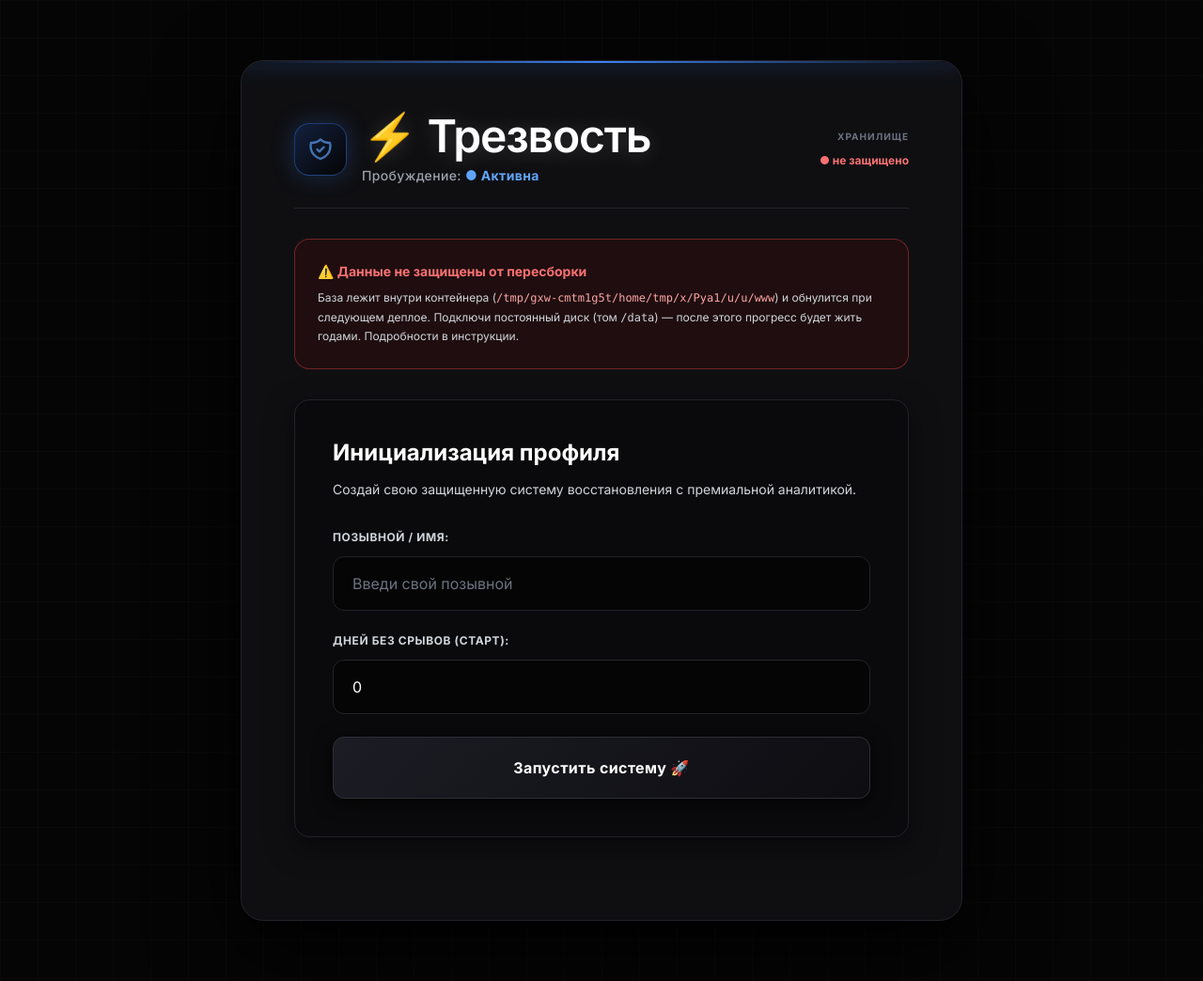
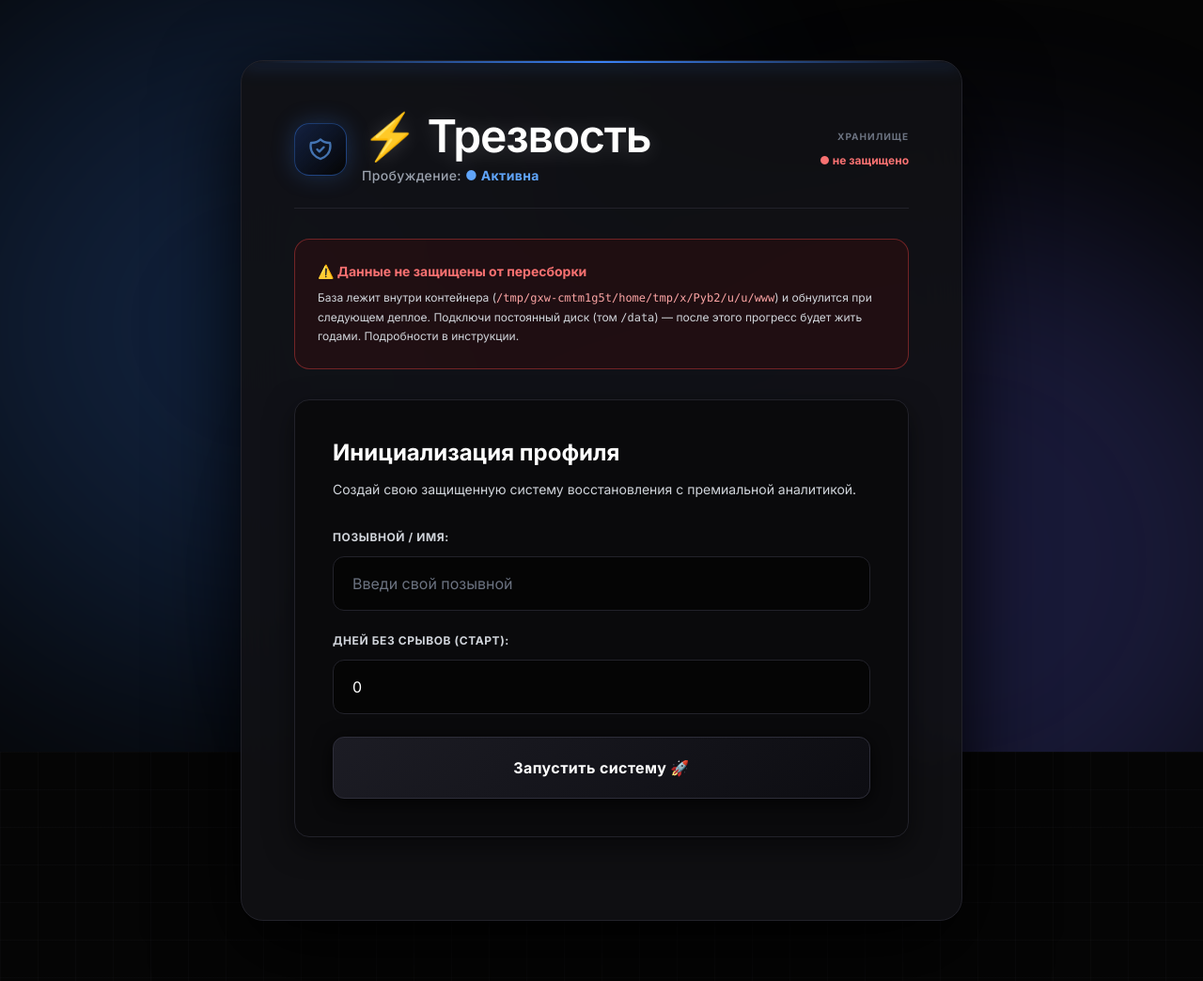
Before and after one commit to Frol78/recovery-hub, a Flask app: page / in a window 1280 px wide. Shown: the whole page at 94% size. Run offline with Flask 3, Linux system fonts and the light colour scheme; data that the repository does not hold is empty; some libraries are stand-ins or nearby versions.

Commit message:
UI: add live mesh gradients and interactive spotlight cards

```diff
--- a/templates/index.html
+++ b/templates/index.html
@@ -31,6 +31,82 @@
             linear-gradient(to right, rgba(34, 34, 42, 0.15) 1px, transparent 1px),
             linear-gradient(to bottom, rgba(34, 34, 42, 0.15) 1px, transparent 1px);
         background-size: 40px 40px;
+        position: relative;
+        overflow-x: hidden;
+    }
+
+    /* ── Живой Mesh-градиент на фон ── */
+    .mesh-bg {
+        position: fixed;
+        inset: 0;
+        z-index: -1;
+        overflow: hidden;
+        background-color: #050505;
+        pointer-events: none;
+    }
+    .mesh-blob {
+        position: absolute;
+        filter: blur(120px);
+        opacity: 0.22;
+        border-radius: 50%;
+        animation: mesh-float 20s ease infinite alternate;
+        pointer-events: none;
+    }
+    .mesh-blob-1 {
+        top: -10%;
+        left: -10%;
+        width: 55vw;
+        height: 55vw;
+        background: #3B82F6;
+    }
+    .mesh-blob-2 {
+        bottom: -15%;
+        right: -10%;
+        width: 60vw;
+        height: 60vw;
+        background: #6366F1;
+        animation-delay: -7s;
+    }
+    .mesh-blob-3 {
+        top: 40%;
+        left: 30%;
+        width: 40vw;
+        height: 40vw;
+        background: #1D4ED8;
+        animation-delay: -14s;
+        opacity: 0.12;
+    }
+
+    @keyframes mesh-float {
+        0% { transform: translate(0px, 0px) scale(1); }
+        50% { transform: translate(50px, 80px) scale(1.15); }
+        100% { transform: translate(-40px, 50px) scale(0.9); }
+    }
+
+    /* ── Интерактивные карточки с динамическим бордером (Spotlight) ── */
+    .spotlight-card {
+        position: relative;
+        overflow: hidden;
+        background: #111115;
+        border: 1px solid #22222A;
+        transition: border-color 0.3s ease, box-shadow 0.3s ease;
+    }
+    .spotlight-card::before {
+        content: "";
+        position: absolute;
+        inset: 0;
+        pointer-events: none;
+        background: radial-gradient(
+            500px circle at var(--mouse-x, 0) var(--mouse-y, 0),
+            rgba(59, 130, 246, 0.16),
+            transparent 45%
+        );
+        z-index: 1;
+        opacity: 0;
+        transition: opacity 0.3s ease;
+    }
+    .spotlight-card:hover::before {
+        opacity: 1;
     }
 
     .bmw-btn {
@@ -249,9 +325,16 @@
 </head>
 <body class="text-gray-100 min-h-screen py-8 sm:py-16 px-4 flex items-center justify-center">
 
+<!-- Живой анимированный фон с Mesh-градиентами -->
+<div class="mesh-bg">
+    <div class="mesh-blob mesh-blob-1"></div>
+    <div class="mesh-blob mesh-blob-2"></div>
+    <div class="mesh-blob mesh-blob-3"></div>
+</div>
+
 <div id="toast-box"></div>
 
-<div class="max-w-3xl w-full bg-bmwCard/90 backdrop-blur-xl p-8 sm:p-14 rounded-3xl shadow-[0_30px_90px_rgba(0,0,0,0.95)] border border-bmwBorder relative overflow-hidden">
+<div class="max-w-3xl w-full spotlight-card bg-bmwCard/90 backdrop-blur-xl p-8 sm:p-14 rounded-3xl shadow-[0_30px_90px_rgba(0,0,0,0.95)] border border-bmwBorder relative overflow-hidden">
 
     <div class="absolute top-0 left-0 right-0 h-[2px] bg-gradient-to-r from-transparent via-blue-500 to-transparent shadow-[0_0_20px_#3B82F6]"></div>
 
@@ -290,7 +373,7 @@
     </div>
 
     <!-- Profile Creation Form -->
-    <div id="setup-section" class="hidden bg-bmwDark p-8 sm:p-10 rounded-2xl bmw-border-glow mb-8">
+    <div id="setup-section" class="hidden spotlight-card bg-bmwDark p-8 sm:p-10 rounded-2xl bmw-border-glow mb-8">
         <h2 class="text-2xl font-bold text-white mb-3">Инициализация профиля</h2>
         <p class="text-sm text-gray-300 mb-8 leading-relaxed">Создай свою защищенную систему восстановления с премиальной аналитикой.</p>
 
@@ -323,7 +406,7 @@
 
         <!-- 🚀 ГЛАВНЫЙ ВИДЖЕТ: Eura-style точечный таймер вверху -->
         <div class="flex justify-center">
-            <div class="eura-timer-card">
+            <div class="eura-timer-card spotlight-card">
                 <div class="eura-timer-label">⏱️ Чистое время · <span id="profile-name-display" class="text-white">Оператор</span></div>
 
                 <div class="eura-timer-main">
@@ -360,7 +443,7 @@
         </div>
 
         <!-- Motivation Block -->
-        <div class="bg-bmwDark p-8 rounded-2xl border border-dashed border-bmwBorder text-center bmw-border-glow">
+        <div class="spotlight-card bg-bmwDark p-8 rounded-2xl border border-dashed border-bmwBorder text-center bmw-border-glow">
             <p id="quote-box" class="italic text-gray-200 text-base sm:text-lg min-h-[60px] flex items-center justify-center transition-opacity duration-300 leading-relaxed">
                 «Загружаем порцию мотивации...»
             </p>
@@ -370,7 +453,7 @@
         </div>
 
         <!-- SOS Button -->
-        <div class="bg-bmwDark p-8 sm:p-10 rounded-2xl border-2 border-red-500/50 shadow-[0_0_40px_rgba(239,68,68,0.2)]">
+        <div class="spotlight-card bg-bmwDark p-8 sm:p-10 rounded-2xl border-2 border-red-500/50 shadow-[0_0_40px_rgba(239,68,68,0.2)]">
             <h2 class="text-lg font-bold text-red-400 mb-3 flex items-center gap-3">
                 <span class="text-2xl">🚨</span> Зона экстренного контроля
             </h2>
@@ -386,7 +469,7 @@
         </div>
 
         <!-- Progress Button -->
-        <div class="bg-bmwDark p-8 rounded-2xl bmw-border-glow">
+        <div class="spotlight-card bg-bmwDark p-8 rounded-2xl bmw-border-glow">
             <h2 class="text-xs font-bold text-gray-300 uppercase tracking-widest mb-5">Метрика прогресса</h2>
             <button onclick="addDay()" class="w-full py-5 bmw-btn text-white font-bold rounded-xl text-base tracking-wide">
                 ⚡ Засчитать +1 день победы
@@ -394,7 +477,7 @@
         </div>
 
         <!-- ══════════ ИНТЕРАКТИВНЫЙ КАЛЕНДАРЬ «КАРТА ЧИСТОТЫ» ══════════ -->
-        <div class="bg-bmwDark p-8 sm:p-10 rounded-2xl bmw-border-glow">
+        <div class="spotlight-card bg-bmwDark p-8 sm:p-10 rounded-2xl bmw-border-glow">
 
             <div class="flex flex-col sm:flex-row sm:items-center justify-between gap-4 mb-8">
                 <div>
@@ -474,7 +557,7 @@
         </div>
 
         <!-- Баланс дня и График -->
-        <div class="bg-bmwDark p-8 sm:p-10 rounded-2xl bmw-border-glow space-y-8">
+        <div class="spotlight-card bg-bmwDark p-8 sm:p-10 rounded-2xl bmw-border-glow space-y-8">
             <div>
                 <h2 class="text-xl font-bold text-white mb-2">⚖️ Ежедневный баланс дофамина</h2>
                 <p class="text-sm text-gray-400 mb-6 leading-relaxed">
@@ -538,7 +621,7 @@
         </div>
 
         <!-- CBT Section -->
-        <div class="bg-bmwDark p-8 sm:p-10 rounded-2xl bmw-border-glow">
+        <div class="spotlight-card bg-bmwDark p-8 sm:p-10 rounded-2xl bmw-border-glow">
             <h2 class="text-xl font-bold text-white mb-2">🧠 КПТ: Разбор автоматических мыслей</h2>
             <p class="text-sm text-gray-400 mb-8 leading-relaxed">
                 Поймай деструктивную мысль, зафиксируй лог и дай жесткий рациональный отпор.
@@ -611,6 +694,33 @@
 let calSelectedKey = null;
 let calModalStatus = null;
 let calModalOpen = false;
+
+/* ── Скрипт для интерактивного свечения карточек за курсором/пальцем ── */
+document.addEventListener('mousemove', e => {
+    for (const card of document.getElementsByClassName('spotlight-card')) {
+        const rect = card.getBoundingClientRect();
+        const x = e.clientX - rect.left;
+        const y = e.clientY - rect.top;
+
+        card.style.setProperty('--mouse-x', `${x}px`);
+        card.style.setProperty('--mouse-y', `${y}px`);
+    }
+});
+
+document.addEventListener('touchmove', e => {
+    if (!e.touches[0]) return;
+    const clientX = e.touches[0].clientX;
+    const clientY = e.touches[0].clientY;
+
+    for (const card of document.getElementsByClassName('spotlight-card')) {
+        const rect = card.getBoundingClientRect();
+        const x = clientX - rect.left;
+        const y = clientY - rect.top;
+
+        card.style.setProperty('--mouse-x', `${x}px`);
+        card.style.setProperty('--mouse-y', `${y}px`);
+    }
+}, { passive: true });
 
 async function api(path, body) {
     const opts = (body === undefined)
```
